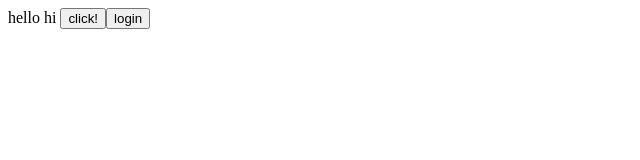
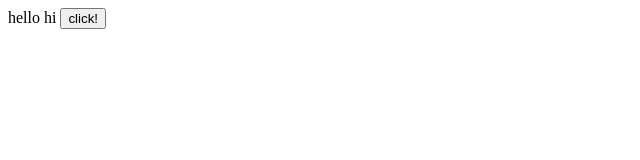
Before and after one commit to FBanna/Inventorize, a Vue app in the folder frontend/: page / in a window 1280 px wide. Shown: the top 160 px of the page, without its empty margins (0-640 px from the left). Built offline with nearby package versions, Linux system fonts and the light colour scheme.

Commit message:
looks good?

```diff
--- a/frontend/src/App.vue
+++ b/frontend/src/App.vue
@@ -4,27 +4,27 @@ import { ref } from 'vue';
 let output = ref("hi")
 
 async function get_message(){
-  let response = await fetch(import.meta.env.VITE_API_URL)
+  let response = await fetch("http://localhost:3030/api")
   let json = await response.json()
   output.value = json.message
 
 }
 
-async function login() {
-  let response = await fetch(import.meta.env.VITE_API_URL + "/login", {
-    method: "POST",
-    body: JSON.stringify({
-      username: "use2r",
-      password: "pass"
-    }),
-    headers: {
-      "Content-type": "application/json; charset=UTF-8"
-    }
-  })
+// async function login() {
+//   let response = await fetch(import.meta.env.VITE_API_URL + "/login", {
+//     method: "POST",
+//     body: JSON.stringify({
+//       username: "use2r",
+//       password: "pass"
+//     }),
+//     headers: {
+//       "Content-type": "application/json; charset=UTF-8"
+//     }
+//   })
 
-  let json = await response.json()
-  output.value = json.result
-}
+//   let json = await response.json()
+//   output.value = json.result
+// }
 
 </script>
 
@@ -35,9 +35,6 @@ async function login() {
 
   <button @click="get_message">click!</button>
 
-  <button @click="login">login</button>
-
-
 
 </template>
 
```
Also changed, not shown: 2 other files (tests, documents, lock files or other folders).
